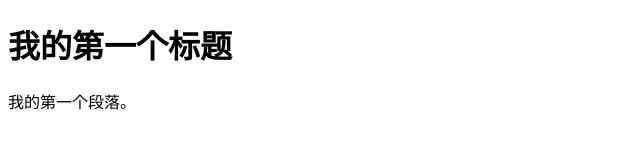
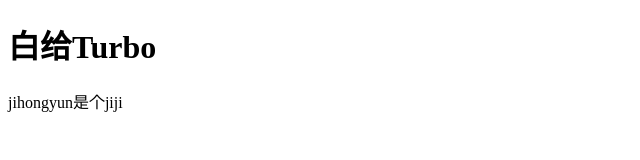
Before and after one commit to FreeTurbo/turbo-one, a plain HTML site: page index.html in a window 1280 px wide. Shown: the whole page, without its empty margins (0-640 px from the left). Drawn offline with Linux system fonts and the light colour scheme.

Commit message:
Update index.html

```diff
--- a/index.html
+++ b/index.html
@@ -7,11 +7,9 @@
 </head>
 <body>
 
-<h1>我的第一个标题</h1>
+<h1>白给Turbo</h1>
 
-
-<p>我的第一个段落。</p>
-
+<p>jihongyun是个jiji</p>
 
 </body>
 
```
